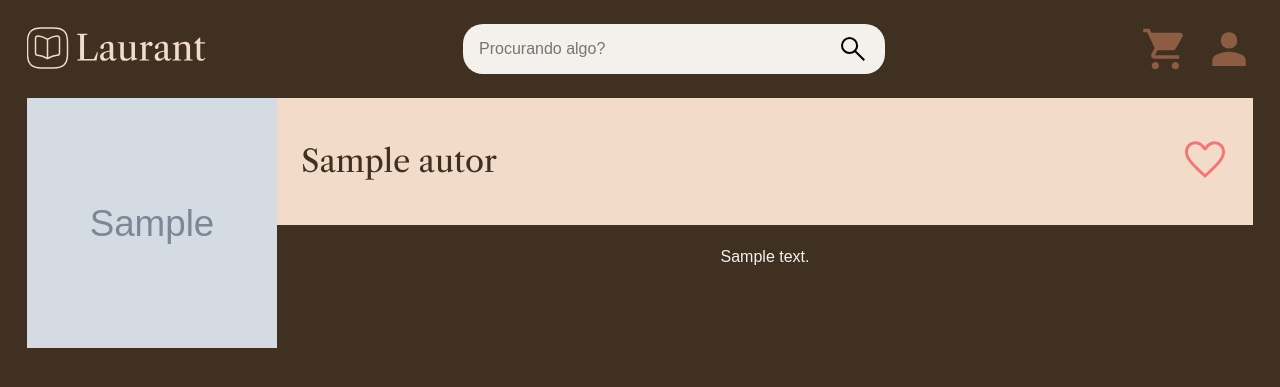
After one commit to AntonioPGR/Laurant-Bookstore-2, a Django app: page /autor/1 in a window 1280 px wide. The commit adds this page. Shown: the top 387 px of the page. Run offline with Django 4.2, Linux system fonts and the light colour scheme; tables that the repository leaves empty hold one stand-in row (values such as "Sample post"); grey boxes marked "Sample" are stand-in pictures.

Commit message:
FEAT: books, autors and search

```diff
--- a/livraria/urls.py
+++ b/livraria/urls.py
@@ -1,6 +1,9 @@
 from django.urls import path
-from livraria.views import inicio
+from livraria import views
 
 urlpatterns = [
-    path('', inicio)
+    path('', views.inicio, name='inicio'),
+    path('livro/<int:livro_id>', views.livro, name='livro'),
+    path('autor/<int:autor_id>', views.autor, name='autor'),
+    path('buscar', views.buscar, name='buscar')
 ]
--- a/livraria/views.py
+++ b/livraria/views.py
@@ -1,15 +1,36 @@
-from django.shortcuts import render
+from django.shortcuts import render, get_object_or_404
 from os.path import join
 from livraria.models import Autor, Livro
 
 BASE_PATH = 'livraria/'
 
 def inicio(request):
-
   livros = Livro.objects.all()[:6]
   autores = Autor.objects.all()[:4]
-
   return render(request, join(BASE_PATH, 'inicio.html'), {
     "livros": livros,
     "autores": autores
   })
+
+
+def livro(request, livro_id):
+  livro = get_object_or_404(Livro, pk=livro_id)
+  return render(request, join(BASE_PATH, 'livro.html'), {
+    "livro": livro
+  })
+
+
+def autor(request, autor_id):
+  autor = get_object_or_404(Autor, pk=autor_id)
+  return render(request, join(BASE_PATH, 'autor.html'), {
+    "autor": autor
+  })
+
+def buscar(request):
+  livros = Livro.objects.order_by("genero_literario")
+  search_query = ''
+  if 'search_query' in request.GET:
+    search_query = request.GET["search_query"]
+    if search_query:
+      livros = livros.filter(titulo__icontains=search_query)
+  return render(request, join(BASE_PATH, 'pesquisa.html'), {"livros":livros, "searchQuery":search_query})
--- /dev/null
+++ b/setup/static/css/autor.css
@@ -0,0 +1,42 @@
+.autor{
+  display: grid;
+  grid-template-columns: 250px 1fr;
+  grid-template-rows: 250px;
+}
+
+.autor__imgContainer{
+  width: 100%;
+  height: 100%;
+}
+
+.autor__image{
+  width: 100%;
+  height: 100%;
+  object-fit: cover;
+}
+
+.autor__info{
+  display: grid;
+  grid-template-rows: auto auto;
+}
+
+.autor__titulo{
+  background-color: var(--textoSecundario);
+  padding: .5rem 1.5rem;
+  display: flex;
+  align-items: center;
+  justify-content: space-between;
+}
+
+.autor__nome{
+  font: var(--titleM);
+  color: var(--fundo);
+}
+
+.autor__biografia{
+  display: flex;
+  justify-content: center;
+  align-items: start;
+  padding: 1.5rem;
+  color: var(--texto);
+}
--- a/setup/static/css/default.css
+++ b/setup/static/css/default.css
@@ -6,13 +6,12 @@
   --font: 'Libre Caslon Text', serif;
   --bodyP: 0.8125rem var(--font);
   --bodyM: 1rem var(--font);
-  --bodyMLinks: underline 1rem var(--font);
   --bodyG: 1.25rem var(--font);
   --botao: 1.25rem var(--font);
   --titleP: 1.5625rem  var(--font);
   --titleM: 1.9375rem var(--font);
   --titleG: 2.4375rem var(--font);
-  --headlineP: 30625rem var(--font);
+  --headlineP: 3.0625rem var(--font);
 
   /* CORES */
   --fundo: #403022;
@@ -39,3 +38,28 @@ html, body{
   padding: 0 24px;
   margin: auto;
 }
+
+/* DEFAULTS */
+
+.botao{
+  display: flex;
+  flex-direction: row;
+  justify-content: center;
+  align-items: center;
+  padding: 1rem 4rem;
+  font: var(--botao);
+  text-transform: uppercase;
+  color: var(--texto);
+  background: var(--acoes);
+  border-radius: 2px;
+  cursor: pointer;
+  transition: box-shadow, filter 300ms;
+}
+
+.botao:hover{
+
+  box-shadow: 1px 1px 10px rgba(0,0,0,.4);
+  filter: brightness(.9);
+
+
+}
--- a/setup/static/css/reset.css
+++ b/setup/static/css/reset.css
@@ -6,6 +6,7 @@
     font-size:100%;
     vertical-align:baseline;
     background:transparent;
+    text-decoration: none;
 }
 
 img{
--- /dev/null
+++ b/templates/livraria/autor.html
@@ -0,0 +1,20 @@
+
+{% extends 'partials/base.html' %}
+{% load static %}
+
+{% block styles %}
+  <link rel="stylesheet" href="{% static 'css/autor.css' %}">
+{% endblock styles %}
+
+{% block content %}
+  <article class="autor">
+    <div class="autor__imgContainer"><img src="{{ autor.foto.url }}" alt="" class="autor__image"></div>
+    <section class="autor__info">
+        <div class="autor__titulo">
+          <h1 class="autor__nome">{{ autor.nome }}</h1>
+          <i class="autor__favorito"><img src="{% static 'icons/favorite.svg' %}" alt="" class="favorito__img"></i>
+        </div>
+        <p class="autor__biografia">{{ autor.biografia }}</p>
+    </section>
+  </article>
+{% endblock content %}
--- a/templates/components/base.html
+++ b/templates/partials/base.html
@@ -22,7 +22,7 @@
 
   <div class="container">
 
-    {% include 'components/header.html' %}
+    {% include 'partials/header.html' %}
 
     <main>
 
--- /dev/null
+++ b/templates/partials/header.html
@@ -0,0 +1,18 @@
+{% load static %}
+<header class="header">
+
+  <a href="{% url 'inicio' %}">
+    <div class="header__logoContainer">
+      <img class="header__logo" src="{% static 'images/logoLaurant.svg' %}" alt="Biblioteca e Livraria virtual laurant">
+    </div>
+  </a>
+  <form action="{% url 'buscar' %}" class="header__searchContainer">
+    <input class="search__input" type="text" name="search_query" placeholder="Procurando algo?">
+    <button type="submit" class="search__iconContainer"><img class="search__icon" src="{% static 'icons/search.svg' %}" alt="Buscar"></button>
+  </form>
+  <nav class="header__navmenu">
+    <img class="navmenu__icon" src="{% static 'icons/cart.svg' %}" alt="Carrinho">
+    <img class="navmenu__icon" src="{% static 'icons/person.svg' %}" alt="Perfi
+    ">
+  </nav>
+</header>
```
Also changed, not shown: setup/static/css/cardAutor.css (+4 -7 lines), setup/static/css/cardBook.css (+7 -7 lines), setup/static/css/livro.css (added, +89 -0 lines), setup/static/css/pesquisa.css (added, +13 -0 lines), templates/components/header.html (deleted, +0 -16 lines), templates/livraria/inicio.html (+6 -7 lines), templates/livraria/livro.html (added, +48 -0 lines), templates/livraria/pesquisa.html (added, +30 -0 lines).
